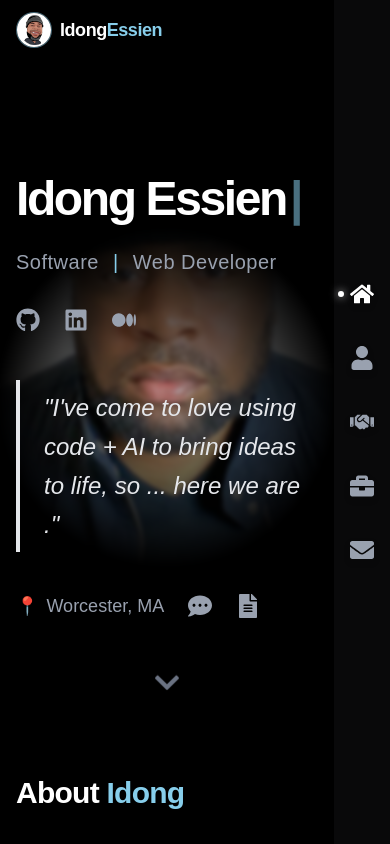
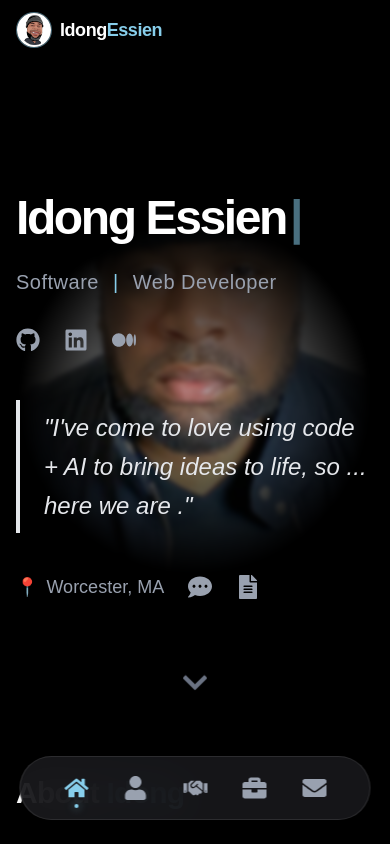
Before and after one commit to idongCodes/idong-essien, a Next.js app: page / in a window 390 px wide. Shown: the top 844 px of the page. Built offline with nearby package versions, Linux system fonts and the light colour scheme.

Commit message:
Update Mobile Nav Experience

```diff
--- a/app/layout.tsx
+++ b/app/layout.tsx
@@ -29,21 +29,19 @@ export default function RootLayout({
 }>) {
   return (
     <html lang="en">
-      {/* FIX: Added suppressHydrationWarning to body to prevent extension-related errors */}
       <body
+        // Reverted: Removed pb-24 here
         className={`${geistSans.variable} ${geistMono.variable} antialiased min-h-screen flex flex-col bg-black text-white`}
         suppressHydrationWarning={true}
       >
 
         <Navbar />
 
-        {/* Mobile Sidebar Padding (pr-14) | Desktop Top Bar Padding (pt-0) */}
-        <main className="flex-1 w-full pr-14 md:pr-0 transition-all">
+        <main className="flex-1 w-full transition-all">
           {children}
         </main>
 
-        {/* Footer Padding for Mobile Sidebar */}
-        <div className="pr-14 md:pr-0 w-full">
+        <div className="w-full">
           <Footer />
         </div>
 
--- a/components/Footer.tsx
+++ b/components/Footer.tsx
@@ -2,7 +2,8 @@ import Link from "next/link";
 
 export default function Footer() {
   return (
-    <footer className="w-full bg-black border-t border-white/10 py-6 mt-auto">
+    // Updated: pt-6 pb-28 for mobile (clears nav), md:py-6 for desktop (standard)
+    <footer className="w-full bg-black border-t border-white/10 pt-6 pb-28 md:py-6 mt-auto">
       <div className="max-w-6xl mx-auto px-4 text-center">
         <div className="flex flex-col gap-2 items-center justify-center text-sm">
           <p className="text-gray-500">
--- a/components/Navbar.tsx
+++ b/components/Navbar.tsx
@@ -3,7 +3,6 @@
 import Image from "next/image";
 import Link from "next/link";
 import { useState, useEffect } from "react";
-// Added FaHandshake to imports
 import { FaHome, FaUser, FaBriefcase, FaEnvelope, FaHandshake } from "react-icons/fa";
 
 export default function Navbar() {
@@ -15,12 +14,9 @@ export default function Navbar() {
     setActiveSection("home");
   };
 
-  // --- SCROLL SPY LOGIC ---
   useEffect(() => {
     const handleScroll = () => {
-      // Updated sections array to include 'work'
       const sections = ["home", "about", "work", "projects", "contact"];
-
       for (const sectionId of sections) {
         const element = document.getElementById(sectionId === "home" ? "hero" : sectionId);
         if (element) {
@@ -39,15 +35,16 @@ export default function Navbar() {
     return () => window.removeEventListener("scroll", handleScroll);
   }, []);
 
+  // UPDATED: Dot now sits below the icon for the horizontal layout
   const ActiveDot = ({ section }: { section: string }) => (
     activeSection === section ? (
-      <div className="absolute -left-3 top-1/2 -translate-y-1/2 w-1.5 h-1.5 bg-white rounded-full shadow-[0_0_8px_rgba(255,255,255,0.8)] md:hidden"></div>
+      <div className="absolute -bottom-2 left-1/2 -translate-x-1/2 w-1 h-1 bg-sky-blue rounded-full shadow-[0_0_8px_rgba(135,206,235,0.8)] md:hidden"></div>
     ) : null
   );
 
   return (
     <>
-      {/* --- MOBILE HEADER --- */}
+      {/* MOBILE HEADER (Logo stays at top) */}
       <header className="md:hidden sticky top-0 z-40 w-full flex items-center px-4 py-3 bg-black/40 backdrop-blur-md">
         <Link href="/" onClick={scrollToTop} className="flex items-center gap-2 group">
           <div className="relative w-9 h-9 overflow-hidden rounded-full border border-sky-blue/50 bg-black">
@@ -59,19 +56,20 @@ export default function Navbar() {
         </Link>
       </header>
 
+      {/* NAVIGATION BAR (Floating Bottom Pill) */}
+      <nav className="
+        fixed bottom-6 left-1/2 -translate-x-1/2
+        w-[90%] max-w-[400px] h-16
+        bg-zinc-900/90 backdrop-blur-xl border border-white/10
+        rounded-full shadow-2xl z-50
+        flex flex-row justify-evenly items-center px-2
 
-      {/* --- NAVIGATION CONTAINER --- */}
-      <nav className="
-        fixed top-0 right-0 h-screen w-14
-        bg-zinc-900/40 backdrop-blur-md z-50
-        flex flex-col justify-center items-center py-8
-
-        md:fixed md:top-0 md:left-0 md:right-0 md:h-16 md:w-full
-        md:bg-black md:border-b md:border-white/10 md:backdrop-filter-none md:z-50
-        md:flex-row md:justify-between md:py-0 md:px-6
+        md:fixed md:top-0 md:left-0 md:right-0 md:h-16 md:w-full md:transform-none
+        md:rounded-none md:border-b md:border-white/10 md:bg-black md:backdrop-filter-none
+        md:justify-between md:px-6 md:border-t-0 md:shadow-none
       ">
 
-        {/* Desktop Logo */}
+        {/* Desktop Logo (Hidden on mobile) */}
         <Link href="/" onClick={scrollToTop} className="hidden md:flex items-center gap-2 group">
           <div className="relative w-10 h-10 overflow-hidden rounded-full border border-sky-blue/50 bg-black">
             <Image src="/favicon.jpeg" alt="Logo" fill className="object-cover group-hover:scale-110 transition-transform" />
@@ -82,56 +80,51 @@ export default function Navbar() {
         </Link>
 
         {/* Nav Links */}
-        <div className="flex items-center gap-10 flex-col md:flex-row md:gap-8">
+        <div className="flex w-full md:w-auto justify-evenly md:justify-end md:gap-8 items-center">
 
-          {/* HOME */}
           <Link
             href="/"
             onClick={scrollToTop}
-            className={`group transition-colors relative ${activeSection === 'home' ? 'text-white' : 'text-gray-400 hover:text-sky-blue'}`}
+            className={`group transition-colors relative flex flex-col items-center ${activeSection === 'home' ? 'text-sky-blue' : 'text-gray-400 hover:text-white'}`}
           >
+            <FaHome className="text-2xl md:hidden group-hover:scale-110 transition-transform" />
             <ActiveDot section="home" />
-            <FaHome className="text-2xl md:hidden group-hover:scale-110 transition-transform drop-shadow-md" />
             <span className={`hidden md:block text-sm font-medium ${activeSection === 'home' ? 'text-sky-blue' : ''}`}>Home</span>
           </Link>
 
-          {/* ABOUT */}
           <Link
             href="#about"
-            className={`group transition-colors relative ${activeSection === 'about' ? 'text-white' : 'text-gray-400 hover:text-sky-blue'}`}
+            className={`group transition-colors relative flex flex-col items-center ${activeSection === 'about' ? 'text-sky-blue' : 'text-gray-400 hover:text-white'}`}
           >
+            <FaUser className="text-2xl md:hidden group-hover:scale-110 transition-transform" />
             <ActiveDot section="about" />
-            <FaUser className="text-2xl md:hidden group-hover:scale-110 transition-transform drop-shadow-md" />
             <span className={`hidden md:block text-sm font-medium ${activeSection === 'about' ? 'text-sky-blue' : ''}`}>About</span>
           </Link>
 
-          {/* WORK (NEW) */}
           <Link
             href="#work"
-            className={`group transition-colors relative ${activeSection === 'work' ? 'text-white' : 'text-gray-400 hover:text-sky-blue'}`}
+            className={`group transition-colors relative flex flex-col items-center ${activeSection === 'work' ? 'text-sky-blue' : 'text-gray-400 hover:text-white'}`}
           >
+            <FaHandshake className="text-2xl md:hidden group-hover:scale-110 transition-transform" />
             <ActiveDot section="work" />
-            <FaHandshake className="text-2xl md:hidden group-hover:scale-110 transition-transform drop-shadow-md" />
             <span className={`hidden md:block text-sm font-medium ${activeSection === 'work' ? 'text-sky-blue' : ''}`}>Work</span>
           </Link>
 
-          {/* PROJECTS */}
           <Link
             href="#projects"
-            className={`group transition-colors relative ${activeSection === 'projects' ? 'text-white' : 'text-gray-400 hover:text-sky-blue'}`}
+            className={`group transition-colors relative flex flex-col items-center ${activeSection === 'projects' ? 'text-sky-blue' : 'text-gray-400 hover:text-white'}`}
           >
+            <FaBriefcase className="text-2xl md:hidden group-hover:scale-110 transition-transform" />
             <ActiveDot section="projects" />
-            <FaBriefcase className="text-2xl md:hidden group-hover:scale-110 transition-transform drop-shadow-md" />
             <span className={`hidden md:block text-sm font-medium ${activeSection === 'projects' ? 'text-sky-blue' : ''}`}>Projects</span>
           </Link>
 
-          {/* CONTACT */}
           <Link
             href="#contact"
-            className={`group transition-colors relative ${activeSection === 'contact' ? 'text-white' : 'text-gray-400 hover:text-sky-blue'}`}
+            className={`group transition-colors relative flex flex-col items-center ${activeSection === 'contact' ? 'text-sky-blue' : 'text-gray-400 hover:text-white'}`}
           >
+            <FaEnvelope className="text-2xl md:hidden group-hover:scale-110 transition-transform" />
             <ActiveDot section="contact" />
-            <FaEnvelope className="text-2xl md:hidden group-hover:scale-110 transition-transform drop-shadow-md" />
             <span className={`hidden md:block text-sm font-medium ${activeSection === 'contact' ? 'text-sky-blue' : ''}`}>Contact</span>
           </Link>
         </div>
```
